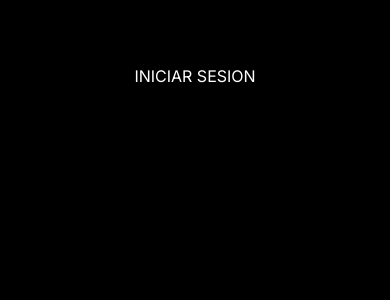
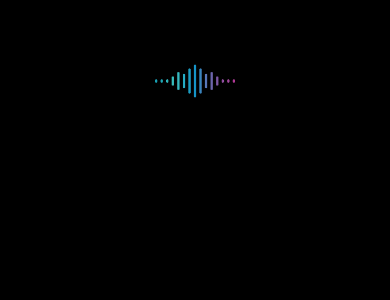
Before and after one commit to jhonfe64/music_app_front, a Next.js app: page /user/login in a window 390 px wide. Shown: the top 300 px of the page. Built offline with nearby package versions, Linux system fonts and the light colour scheme.

Commit message:
fix loggin form

```diff
--- a/src/app/user/login/page.tsx
+++ b/src/app/user/login/page.tsx
@@ -1,10 +1,11 @@
 import React from "react";
+import LoginForm from "@/components/user/loginForm/LoginForm";
 
 function Login() {
   return (
-    <div className=" min-h-screen h-full felx  px-8 bg-black m-0 p-0">
+    <div className="min-h-screen h-full felx  px-8 m-0 p-0 bg-black">
       <div className="pt-16 sm:pt-44 pb-16">
-        <h1 className="text-white text-center">INICIAR SESION</h1>
+        <LoginForm />
       </div>
     </div>
   );
--- /dev/null
+++ b/src/components/user/loginForm/LoginForm.tsx
@@ -0,0 +1,62 @@
+"use client";
+import React from "react";
+import { Password } from "primereact/password";
+import { InputText } from "primereact/inputtext";
+import { Button } from "primereact/button";
+import InputError from "@/components/common/inputError/InputError";
+import useFetch from "@/hooks/useFetch";
+import { user } from "@/endpoints/user";
+import ToastifyNotification from "@/components/common/toastifyNotification/ToastifyNotification";
+import { ToastifyEnum } from "@/interfaces/common";
+import { useRouter } from "next/navigation";
+import { useForm, SubmitHandler, Controller } from "react-hook-form";
+import Link from "next/link";
+import { Image } from "primereact/image";
+
+const initialFormData = {
+  email: "",
+  password: "",
+};
+
+function LoginForm() {
+  const {
+    register,
+    handleSubmit,
+    watch,
+    control,
+    reset,
+    formState: { errors },
+  } = useForm<any>();
+
+  const onSubmit: SubmitHandler<any> = (data: any) => {
+    if (data) {
+      if (data.password === data.confirmPassword) {
+        delete data.confirmPassword;
+      }
+    }
+  };
+
+  return (
+    <div>
+      <form
+        action=""
+        onSubmit={handleSubmit(onSubmit)}
+        className=" w-full  md:w-8/12 max-w-lg mx-auto"
+      >
+        <Link href="/">
+          <Image
+            pt={{
+              image: {
+                className: "mx-auto w-20 mb-5",
+              },
+            }}
+            src="../images/LogoMusic.png"
+            alt="banda tocando"
+          />
+        </Link>
+      </form>
+    </div>
+  );
+}
+
+export default LoginForm;
--- a/src/components/user/signUpForm/SignUpForm.tsx
+++ b/src/components/user/signUpForm/SignUpForm.tsx
@@ -13,8 +13,6 @@ import { user } from "@/endpoints/user";
 import ToastifyNotification from "@/components/common/toastifyNotification/ToastifyNotification";
 import { ToastifyEnum } from "@/interfaces/common";
 import { useRouter } from "next/navigation";
-
-//colocar el borde active
 
 import "./signUpForm.css";
 
```
